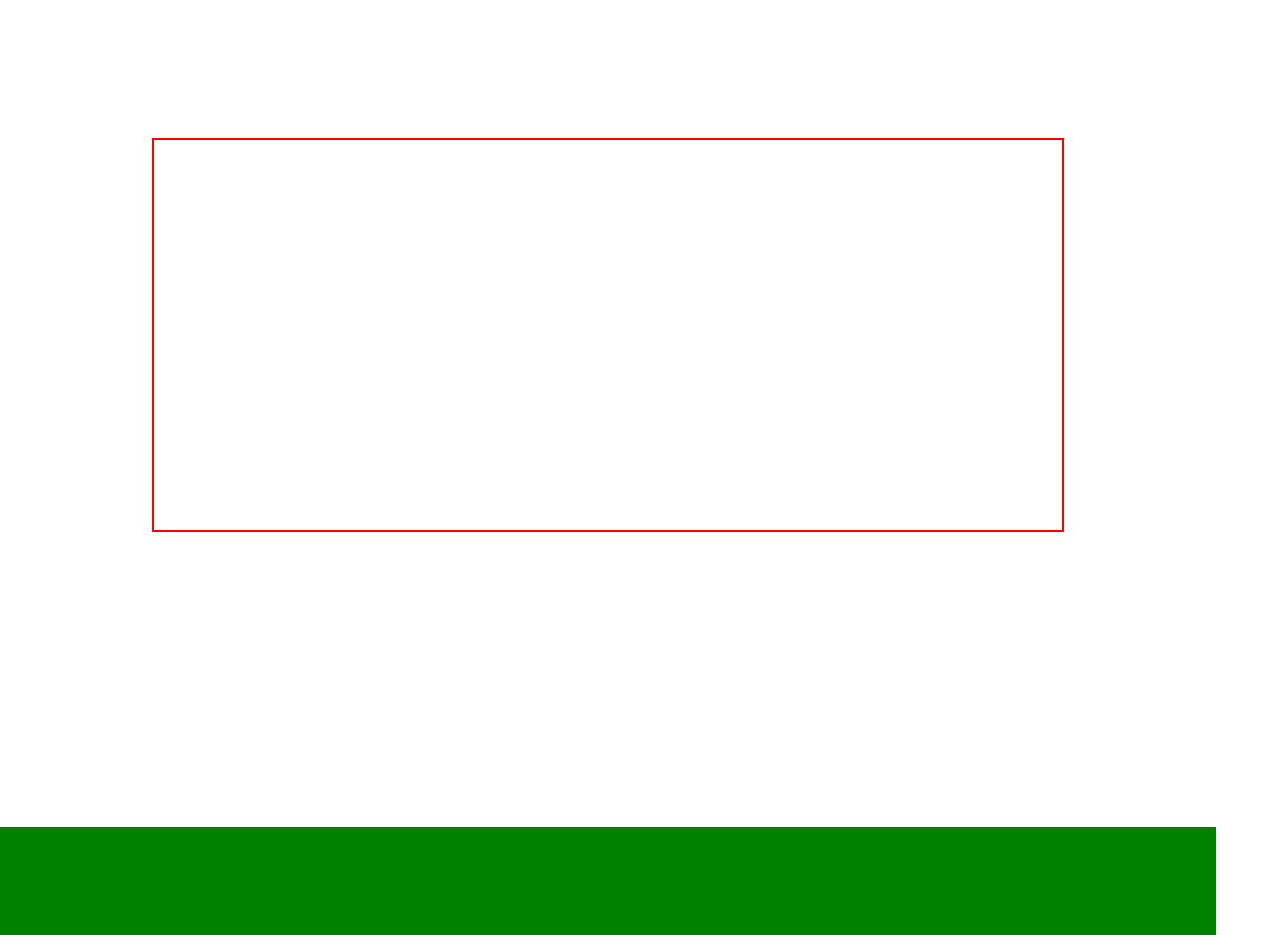
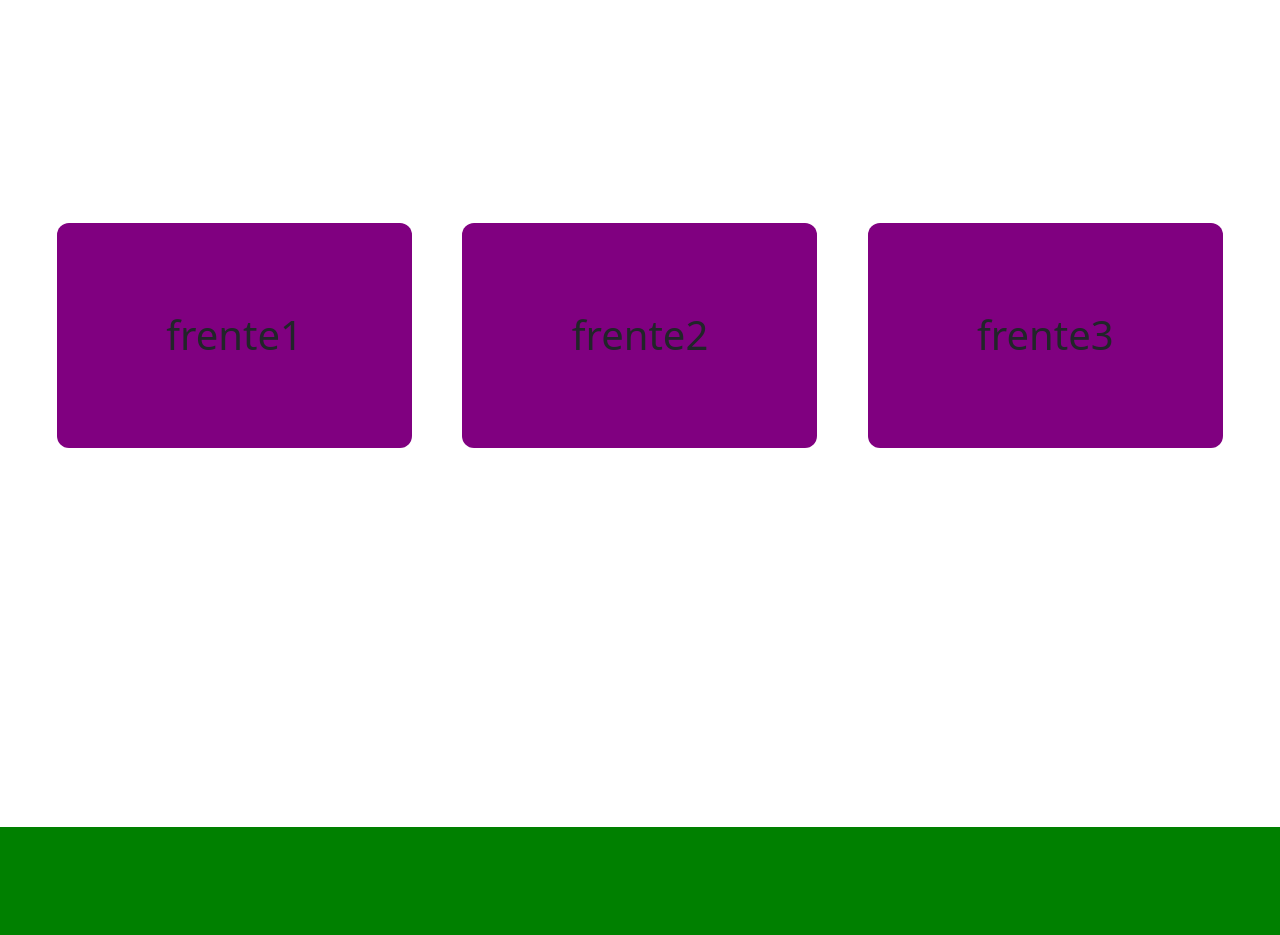
Before and after one commit to Monitora-Inc/Monitora-Web, a website: page public/index.html in a window 1280 px wide. Shown: the part 800-1735 px from the top of the page. Drawn offline with nearby package versions, Linux system fonts and the light colour scheme.

Commit message:
flip-cards dinamico

```diff
--- a/public/index.html
+++ b/public/index.html
@@ -110,10 +110,33 @@
 
     <section class="tela-cards">
       <div class="cards-container">
-        <div class="cards"></div>
-        <div class="cards"></div>
-        <div class="cards"></div>
+
+      <div class="flipcard">
+        <div class="frenteFlip">
+          frente1
+        </div>
+        <div class="costasFlip">
+          costas1
+        </div>
+    </div>
+    <div class="flipcard">
+        <div class="frenteFlip">
+          frente2
+        </div>
+        <div class="costasFlip">
+          costas2
+        </div>
+    </div>
+    <div class="flipcard">
+        <div class="frenteFlip">
+          frente3
+        </div>
+        <div class="costasFlip">
+          costas3
+        </div>
+    </div>
       </div>
+
     </section>
     <section class="terceira-tela"></section>
 
--- a/public/style/index.css
+++ b/public/style/index.css
@@ -101,25 +101,59 @@ body {
 
 .tela-cards{
   display: flex;
-  width: 95vw;
+  width: 100vw;
   height: 123vh;
   justify-content: center;
   align-items: center;
 }
 
 .tela-cards .cards-container{
-  width: 75%;
-  border: 2px solid red;
-  top: 50px;
+  display: flex;
+  width: 95%;
   height: 40%;
-}
-
-.cards{
+  justify-content: space-around;
+  align-items: center;
+  position: relative;
 
 }
 
+.flipcard{
+position: relative;
+width: 355px;
+height: 225px;
+}
+.frenteFlip, .costasFlip{
+position: absolute;
+top: 0;
+left: 0;
+background-color: purple;
+width: 100%;
+height: 100%;
+display: flex;
+justify-content: center;
+align-items: center;
+font-size: 40px;
+transition: transform 0.6s;
+backface-visibility: hidden;
+border-radius: 12px;
+
+}
+
+.costasFlip{
+background-color: purple;
+transform: rotateY(180deg);
+}
+
+
+.flipcard:hover .costasFlip{
+transform: rotateY(0deg);
+}
+
+.flipcard:hover .frenteFlip{
+transform: rotateY(-180deg);
+}
 .terceira-tela{
-  width: 95vw;
+  width: 100vw;
   height: 100vh;
   background-color: green;
 }
```
